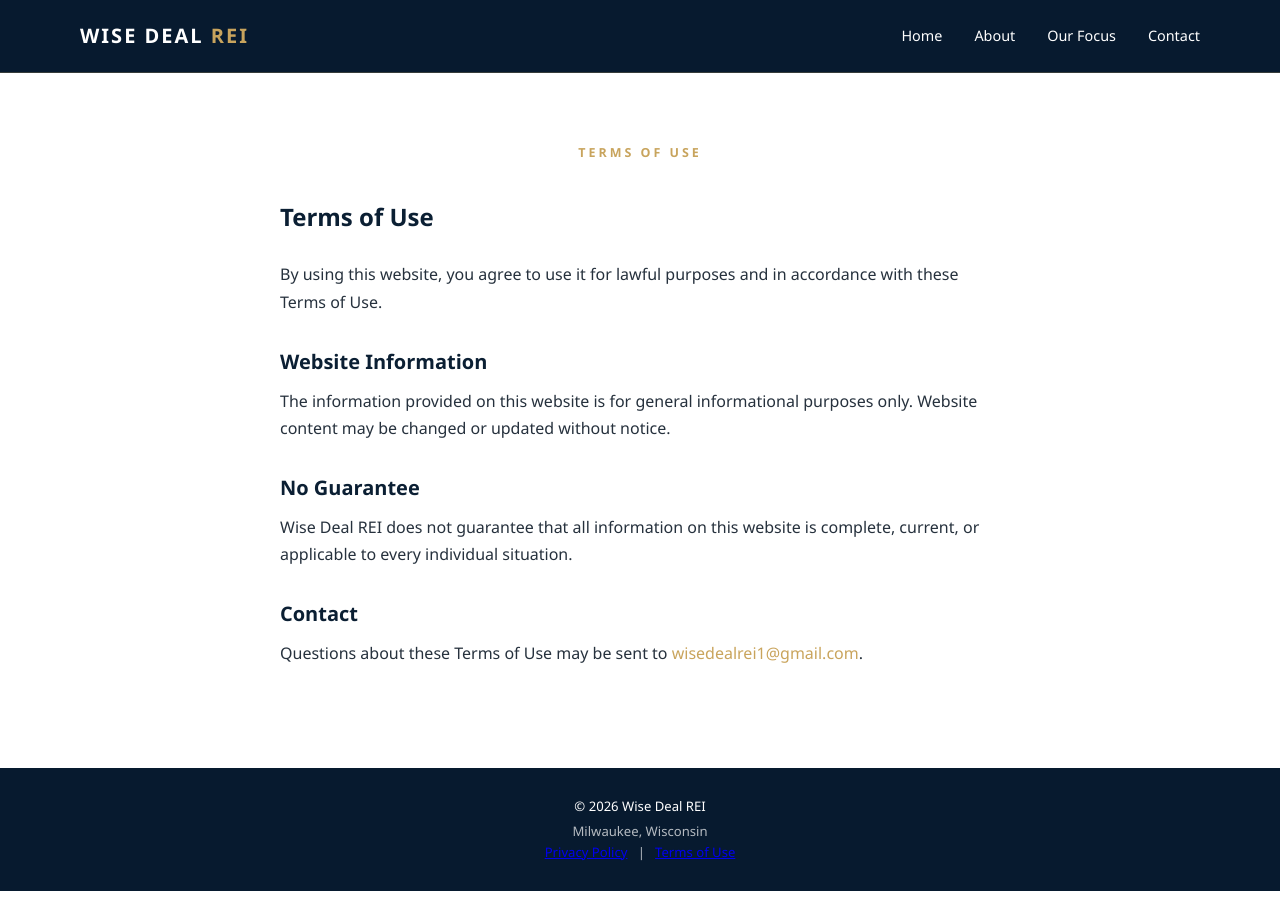
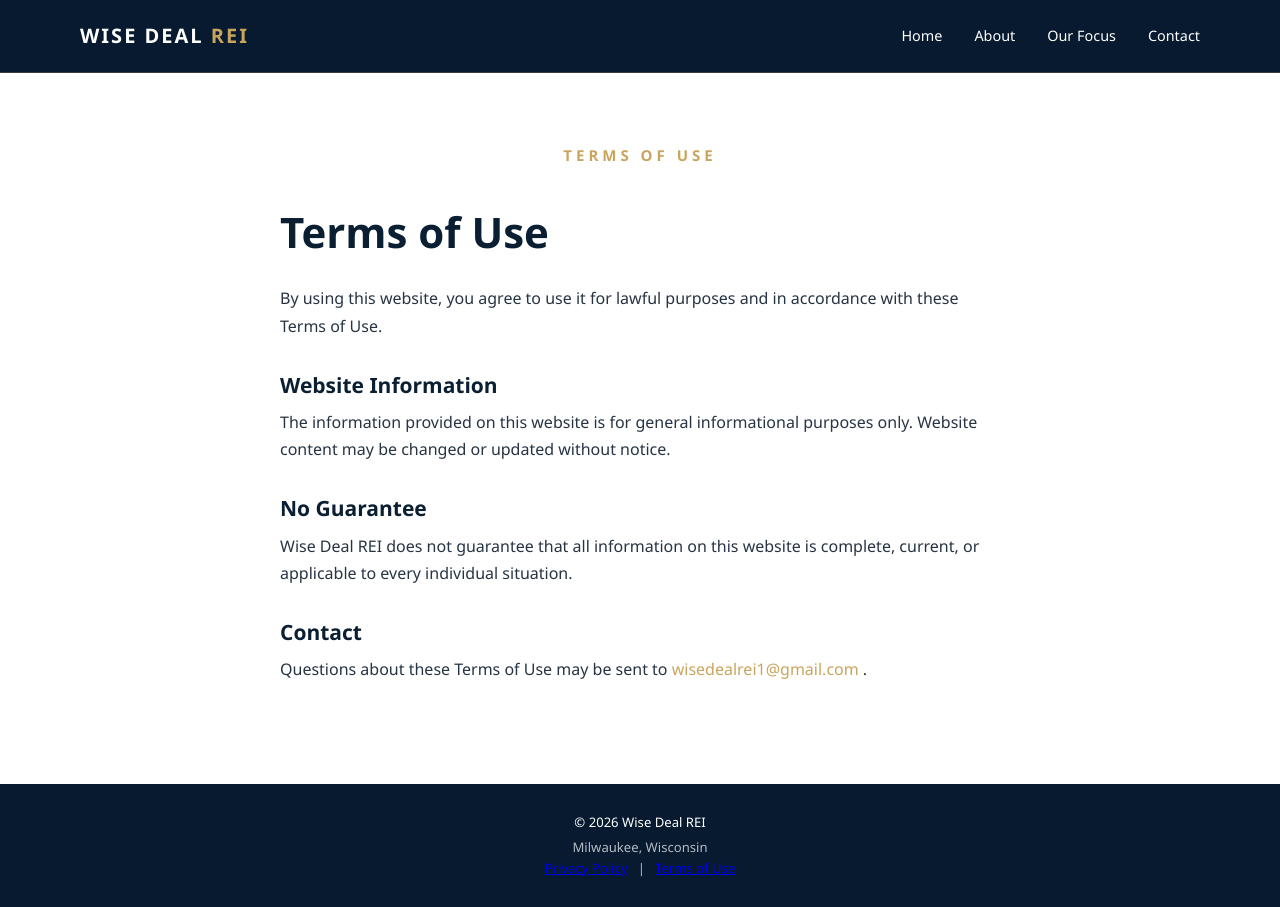
Before and after one commit to KarenChoen/wisedealrei, a plain HTML site: page terms.html in a window 1280 px wide. Drawn offline with Linux system fonts and the light colour scheme.

Commit message:
Update terms.html

```diff
--- a/terms.html
+++ b/terms.html
@@ -3,60 +3,83 @@
 <head>
   <meta charset="UTF-8">
   <meta name="viewport" content="width=device-width, initial-scale=1.0">
+
   <meta name="description" content="Terms of Use for Wise Deal REI.">
+
   <title>Terms of Use | Wise Deal REI</title>
+
   <link rel="stylesheet" href="styles.css">
 
   <style>
+    /* Legal page */
     .legal-page {
+      background: #ffffff !important;
       padding: 70px 20px 80px !important;
-      background: #ffffff !important;
     }
 
-    .legal-title {
-      max-width: 720px !important;
-      margin: 0 auto 35px !important;
+    /* Small gold label - centered */
+    .legal-label {
+      width: 100% !important;
       text-align: center !important;
+      color: #c9a45c !important;
+      font-size: 15px !important;
+      font-weight: 700 !important;
+      letter-spacing: 4px !important;
+      margin: 0 0 40px !important;
     }
 
-    .legal-title .section-label {
-      text-align: center !important;
-      margin-bottom: 0 !important;
-    }
-
-    .legal-body {
+    /* Main legal content */
+    .legal-container {
       width: 100% !important;
       max-width: 720px !important;
       margin: 0 auto !important;
+      padding: 0 !important;
       text-align: left !important;
     }
 
-    .legal-body h2 {
+    /* Main title - LEFT aligned */
+    .legal-container h1 {
+      display: block !important;
+      width: 100% !important;
       text-align: left !important;
-      margin: 0 0 25px !important;
       color: #0b1f33 !important;
+      font-size: 42px !important;
+      line-height: 1.2 !important;
+      margin: 0 0 28px !important;
+      padding: 0 !important;
     }
 
-    .legal-body h3 {
+    /* All paragraphs */
+    .legal-container p {
+      display: block !important;
+      width: 100% !important;
       text-align: left !important;
-      margin: 30px 0 10px !important;
-      color: #0b1f33 !important;
-      font-size: 20px !important;
+      color: #273444 !important;
+      font-size: 16px !important;
+      line-height: 1.7 !important;
+      margin: 0 0 20px !important;
+      padding: 0 !important;
     }
 
-    .legal-body p {
+    /* Section headings */
+    .legal-container h2 {
+      display: block !important;
+      width: 100% !important;
       text-align: left !important;
-      margin: 0 0 20px !important;
-      line-height: 1.7 !important;
-      font-size: 16px !important;
+      color: #0b1f33 !important;
+      font-size: 21px !important;
+      line-height: 1.3 !important;
+      margin: 32px 0 10px !important;
+      padding: 0 !important;
     }
 
-    .legal-body a {
+    /* Email link */
+    .legal-container a {
       color: #c9a45c !important;
       text-decoration: none !important;
     }
 
-    .legal-body a:hover {
+    .legal-container a:hover {
       text-decoration: underline !important;
     }
   </style>
@@ -64,9 +87,13 @@
 
 <body>
 
+  <!-- Header -->
   <nav class="navbar">
     <div class="container nav-container">
-    <a class="logo" href="index.html">WISE DEAL <span>REI</span></a>
+
+      <a class="logo" href="index.html">
+        WISE DEAL <span>REI</span>
+      </a>
 
       <ul class="nav-links">
         <li><a href="index.html">Home</a></li>
@@ -74,58 +101,77 @@
         <li><a href="index.html#properties">Our Focus</a></li>
         <li><a href="index.html#contact">Contact</a></li>
       </ul>
+
     </div>
   </nav>
 
+
+  <!-- Terms of Use -->
   <section class="legal-page">
 
-  <div class="legal-title">
-    <p class="section-label">TERMS OF USE</p>
+    <div class="legal-label">
+      TERMS OF USE
     </div>
 
-  <div class="legal-body">
+    <div class="legal-container">
 
-    <h2>Terms of Use</h2>
+      <h1>
+        Terms of Use
+      </h1>
 
       <p>
         By using this website, you agree to use it for lawful purposes and
         in accordance with these Terms of Use.
       </p>
 
-    <h3>Website Information</h3>
+      <h2>
+        Website Information
+      </h2>
 
       <p>
         The information provided on this website is for general informational
         purposes only. Website content may be changed or updated without notice.
       </p>
 
-    <h3>No Guarantee</h3>
+      <h2>
+        No Guarantee
+      </h2>
 
       <p>
         Wise Deal REI does not guarantee that all information on this website is
         complete, current, or applicable to every individual situation.
       </p>
 
-    <h3>Contact</h3>
+      <h2>
+        Contact
+      </h2>
 
       <p>
         Questions about these Terms of Use may be sent to
-      <a href="mailto:wisedealrei1@gmail.com">wisedealrei1@gmail.com</a>.
+        <a href="mailto:wisedealrei1@gmail.com">
+          wisedealrei1@gmail.com
+        </a>.
       </p>
 
     </div>
 
   </section>
 
+
+  <!-- Footer -->
   <footer class="footer">
     <div class="container">
+
       <p>© 2026 Wise Deal REI</p>
+
       <p>Milwaukee, Wisconsin</p>
+
       <p>
         <a href="privacy.html">Privacy Policy</a>
         &nbsp; | &nbsp;
         <a href="terms.html">Terms of Use</a>
       </p>
+
     </div>
   </footer>
 
```
Lines whose indentation alone changed are shown as unchanged.
